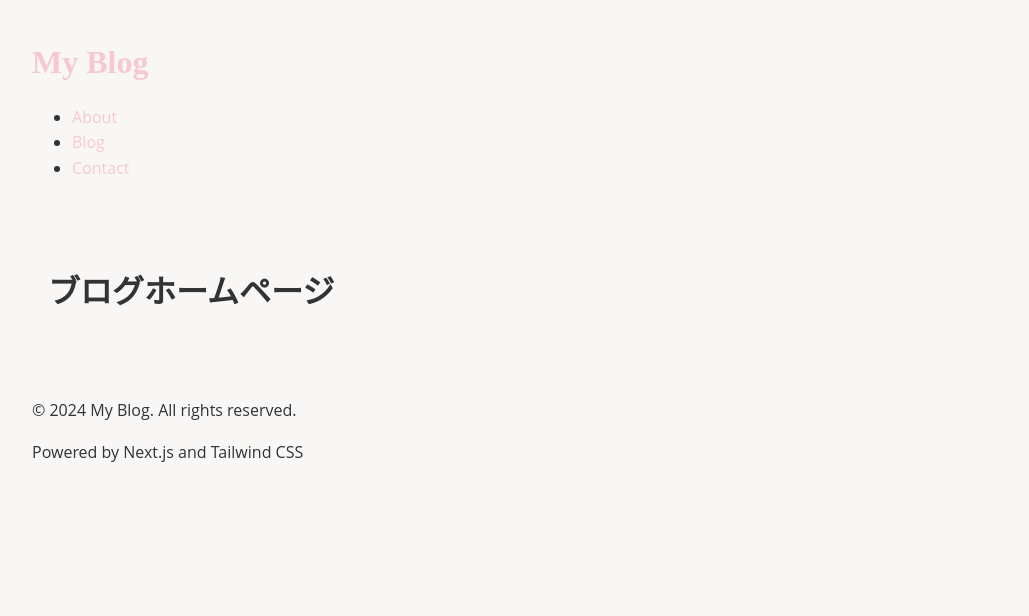
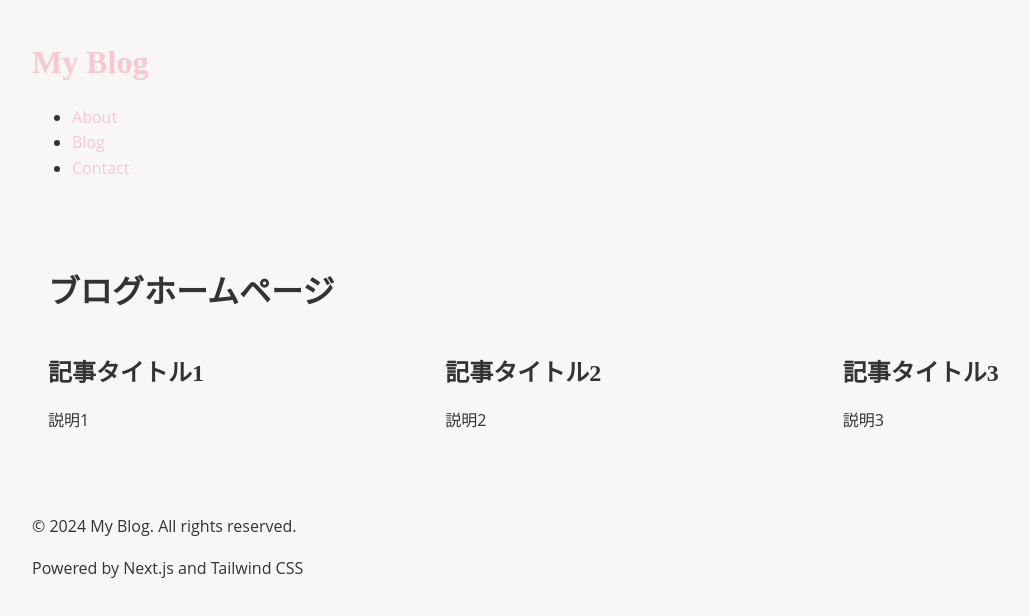
Before and after one commit to tw20th/next-ts-starter, a Next.js app: page / in a window 1280 px wide. Shown: the top 616 px of the page, without its empty margins (8-1037 px from the left). Built offline with nearby package versions, Linux system fonts and the light colour scheme.

Commit message:
Simplify Card component for deployment confirmation

```diff
--- a/src/app/page.tsx
+++ b/src/app/page.tsx
@@ -1,10 +1,25 @@
 import React from 'react';
+import Card from '../components/Card';
 
 const HomePage: React.FC = () => {
+  const articles = [
+    { title: '記事タイトル1', description: '説明1' },
+    { title: '記事タイトル2', description: '説明2' },
+    { title: '記事タイトル3', description: '説明3' },
+  ];
+
   return (
-    <main className="container">
+    <main className="container mx-auto p-6">
       <h1 className="text-3xl font-bold text-center mb-8">ブログホームページ</h1>
-      {/* カード表示を一時的に削除 */}
+      <div className="grid grid-cols-1 sm:grid-cols-2 lg:grid-cols-3 gap-6">
+        {articles.map((article, index) => (
+          <Card
+            key={index}
+            title={article.title}
+            description={article.description}
+          />
+        ))}
+      </div>
     </main>
   );
 };
--- a/src/components/Card.tsx
+++ b/src/components/Card.tsx
@@ -1,4 +1,4 @@
-import React from "react";
+import React from 'react';
 
 interface CardProps {
   title: string;
@@ -7,8 +7,8 @@ interface CardProps {
 
 const Card: React.FC<CardProps> = ({ title, description }) => {
   return (
-    <div className="card bg-cardBg rounded-lg shadow-card hover:shadow-cardHover transition-all duration-300 p-4">
-      <h2 className="text-lg font-bold text-gray-800 mb-2">{title}</h2>
+    <div className="border p-4 rounded shadow-md">
+      <h2 className="text-lg font-bold mb-2">{title}</h2>
       <p className="text-sm text-gray-600">{description}</p>
     </div>
   );
```
